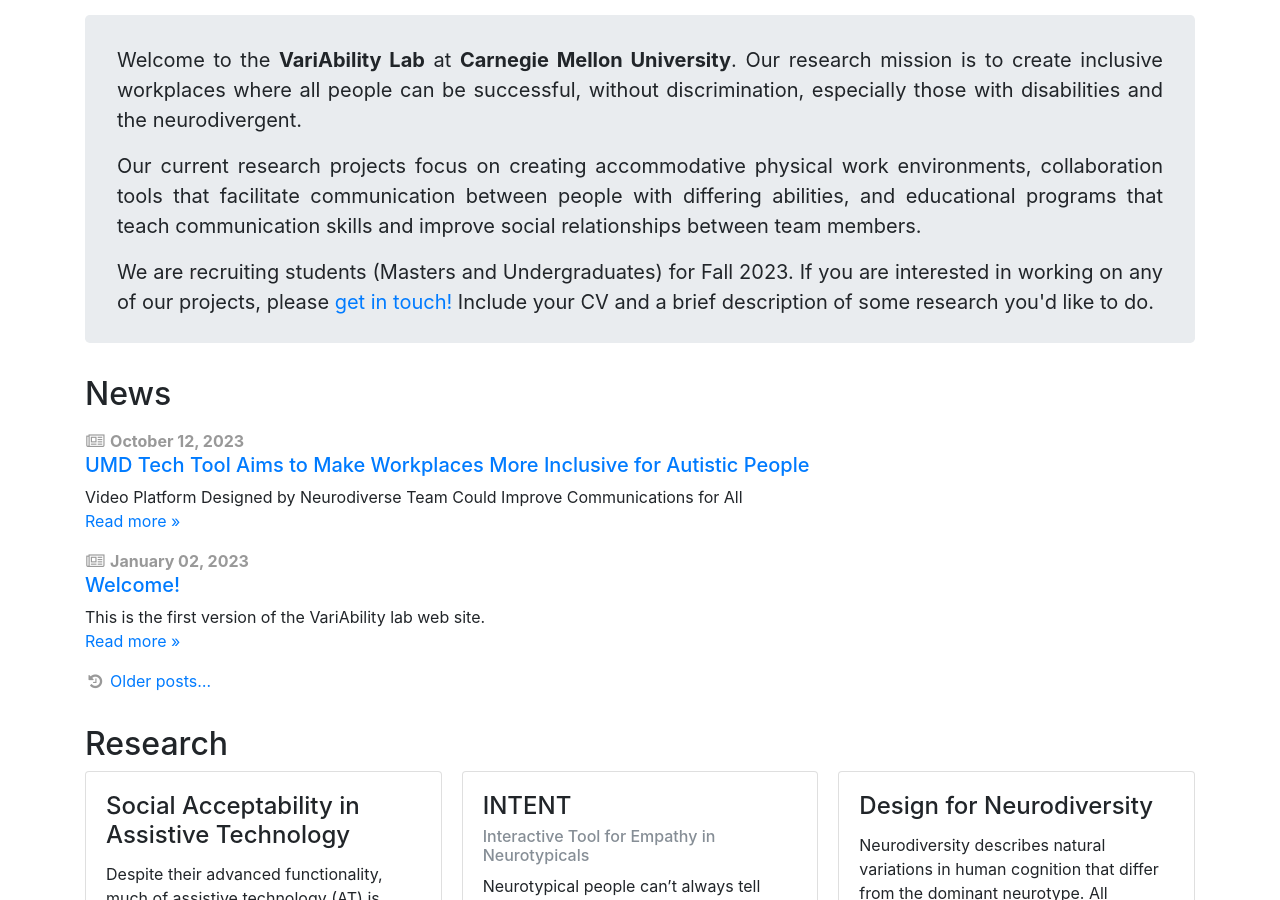
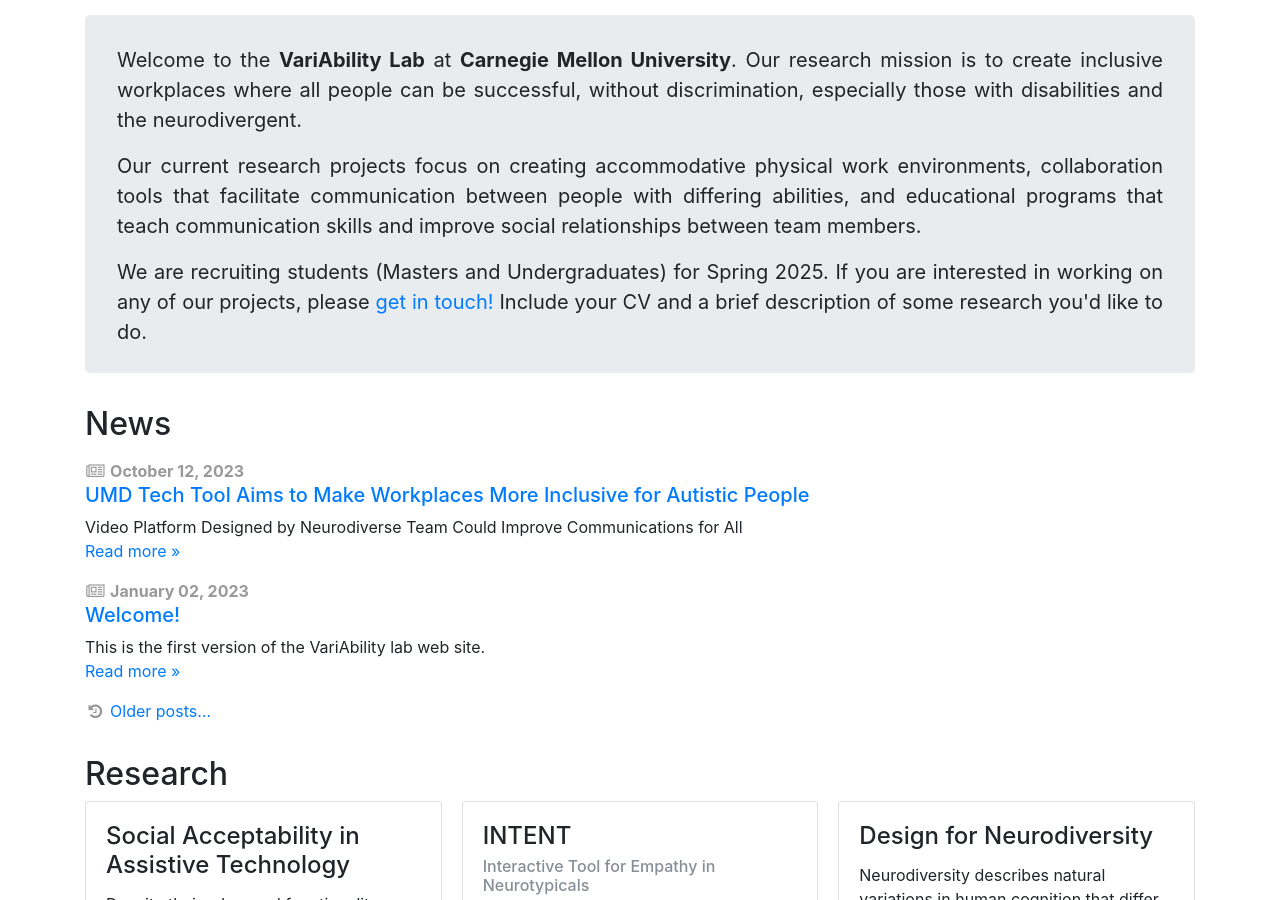
Before and after one commit to cmu-variability/cmu-variability.github.io, a Jekyll site: the page built from index.html, in a window 1280 px wide and 900 px high, scrolled down 330 px. Built offline with Jekyll 4.4.1, drawn with Linux system fonts in a browser that asks for light colours.

```diff
--- a/_data/people.yml
+++ b/_data/people.yml
@@ -77,6 +77,7 @@ grad-jinjin-du:
 grad-qiaoqiao-ma:
     display_name: "Qiaoqiao Ma"
     role: grad-masters
+    image: /img/people/qiaoqiao-ma.png
 
 grad-riya-mody:
     display_name: Riya Mody
--- a/index.html
+++ b/index.html
@@ -46,7 +46,7 @@ role-tables:
   </p>
 
   <p>
-     We are recruiting students (Masters and Undergraduates) for Fall 2023. If you are interested in working on any of our projects,
+     We are recruiting students (Masters and Undergraduates) for Spring 2025. If you are interested in working on any of our projects,
   please <a href="https://andrewbegel.com/" target="_blank">get in touch!</a> Include your CV and a brief description of some research you'd like to do.
   </p>
 
```
Also changed, not shown: img/people/qiaoqiao-ma.png (added).
